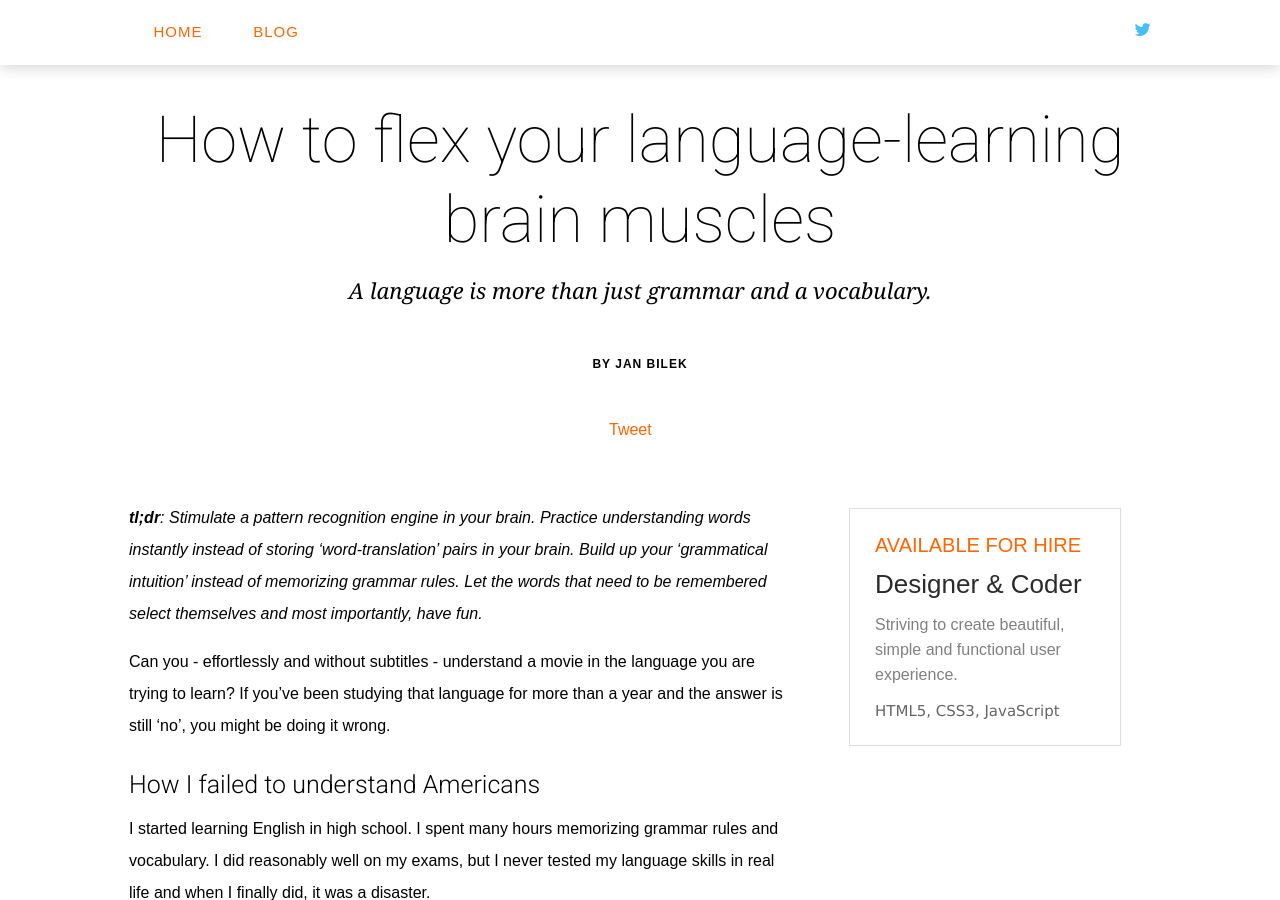
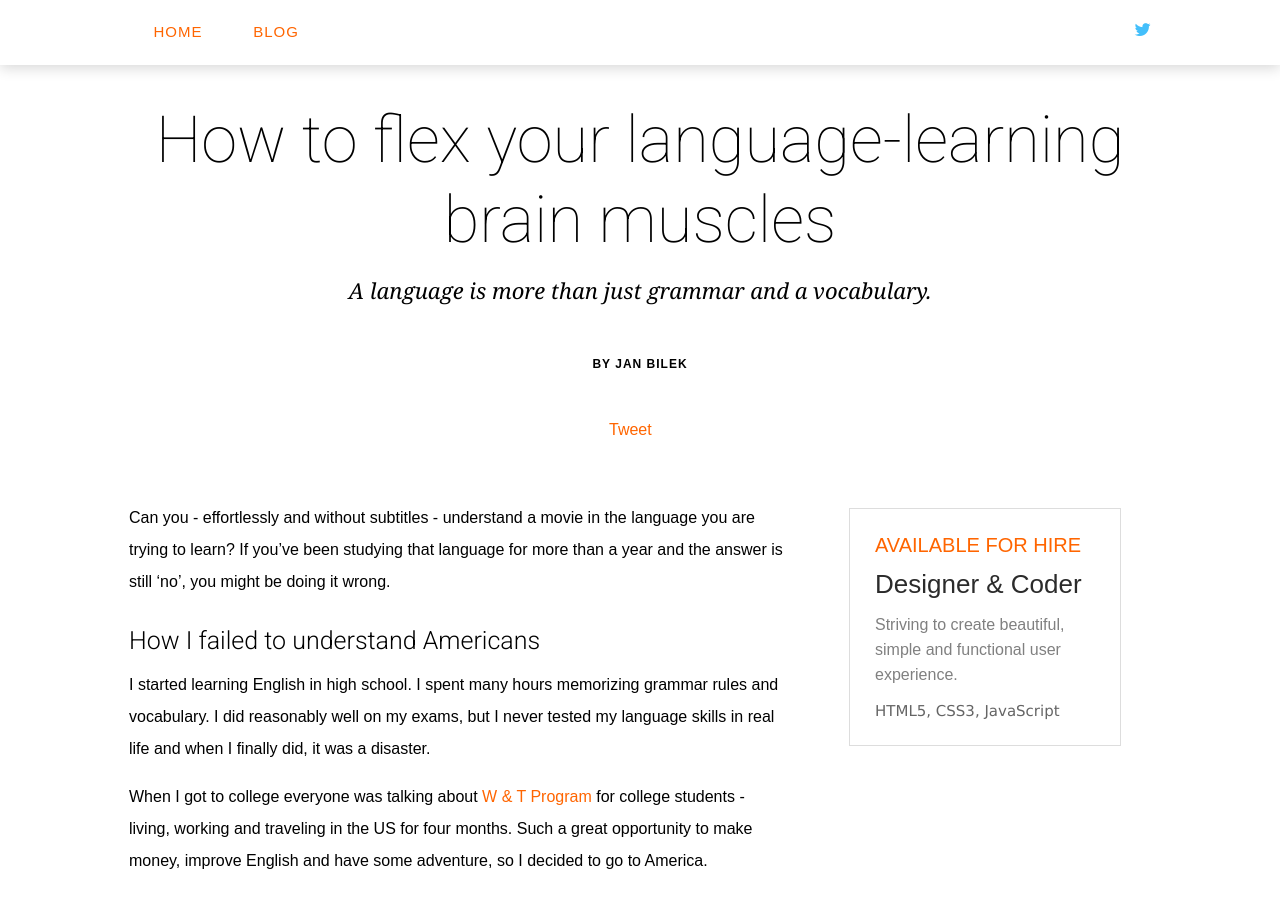
Before and after one commit to crawlingout/simplyeasy, a Jekyll site: the page built from _posts/2014-10-10-how-to-train-your-language-learning-brain-muscles.markdown, in a window 1280 px wide and 900 px high. Built offline with Jekyll 4.4.1, drawn with Linux system fonts in a browser that asks for light colours; nearby versions of some CDN libraries; Markdown is read by kramdown in place of the engine named in the settings; comment, search, counter and statistics services are not loaded.

Commit message:
Removed TLDR from my first post

```diff
--- a/_posts/2014-10-10-how-to-train-your-language-learning-brain-muscles.markdown
+++ b/_posts/2014-10-10-how-to-train-your-language-learning-brain-muscles.markdown
@@ -7,8 +7,6 @@
 disqus: true
 image: '/i/man-listening.jpg'
 ---
-<em><strong>tl;dr</strong>: Stimulate a pattern recognition engine in your brain. Practice understanding words instantly instead of storing 'word-translation' pairs in your brain. Build up your 'grammatical intuition' instead of memorizing grammar rules. Let the words that need to be remembered select themselves and most importantly, have fun.</em>
-
 Can you - effortlessly and without subtitles - understand a movie in the language you are trying to learn? If you've been studying that language for more than a year and the answer is still 'no', you might be doing it wrong.
 
 <h3>How I failed to understand Americans</h3>
```
